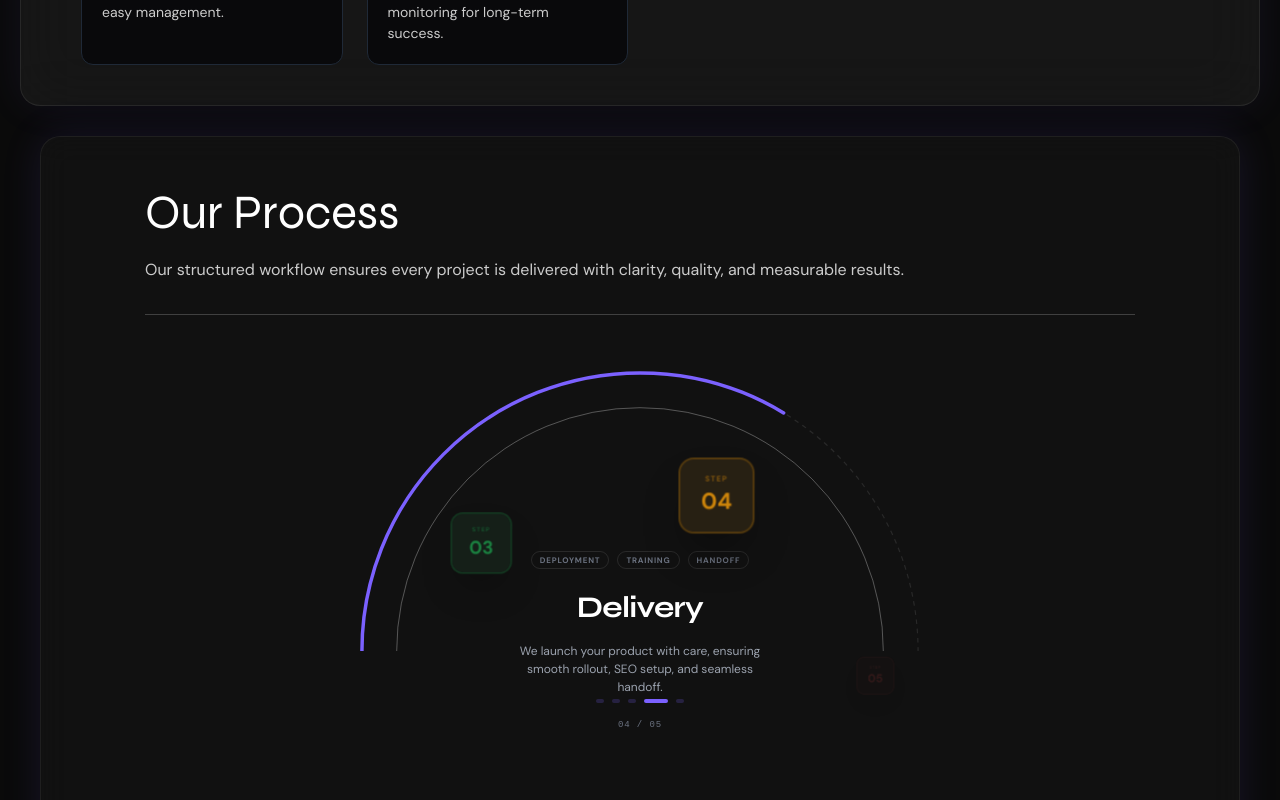
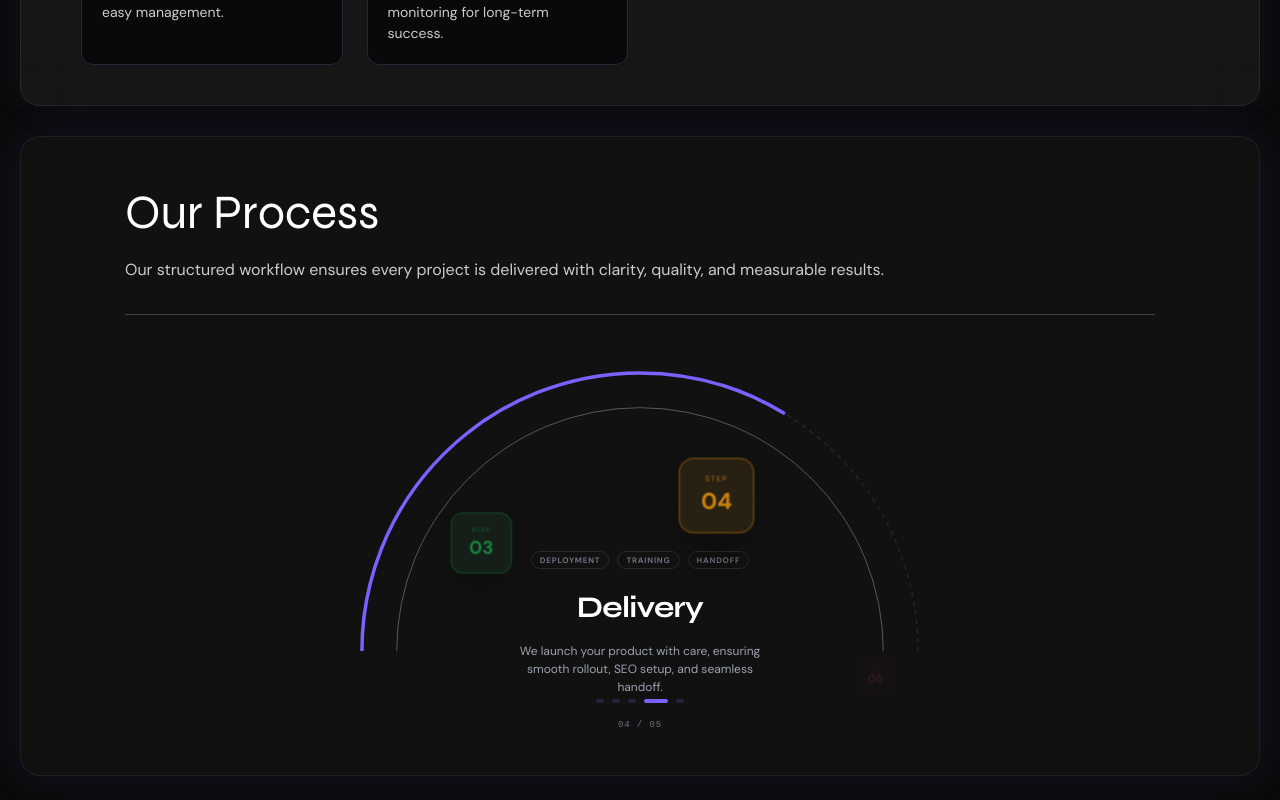
Before and after one commit to Rabiaan/frame-gen, a React (Vite) app: page /services in a window 1280 px wide. Shown: the part 3020-3820 px from the top of the page. Built offline with nearby package versions, Linux system fonts and the light colour scheme.

Commit message:
Update sticky-wrapper styling and refresh dist assets

```diff
--- a/src/styles/orbital-process.css
+++ b/src/styles/orbital-process.css
@@ -15,8 +15,8 @@
 
 .sticky-wrapper {
   position: sticky;
-  top: 0;
-  height: 100vh;
+  top: 120px;
+  height: 80vh;
   display: flex;
   flex-direction: column;
   align-items: center;
@@ -29,8 +29,8 @@
   border: 1px solid rgba(255, 255, 255, 0.06);
   border-radius: 20px;
   box-shadow: 0 0 40px rgba(123, 97, 255, 0.12);
-  margin: 0 20px;
-  width: calc(100% - 40px);
+  margin: 0 auto;
+  width: 100%;
   max-width: 1400px;
 }
 
```
Also changed, not shown: 26 other files (tests, documents, lock files or other folders).
